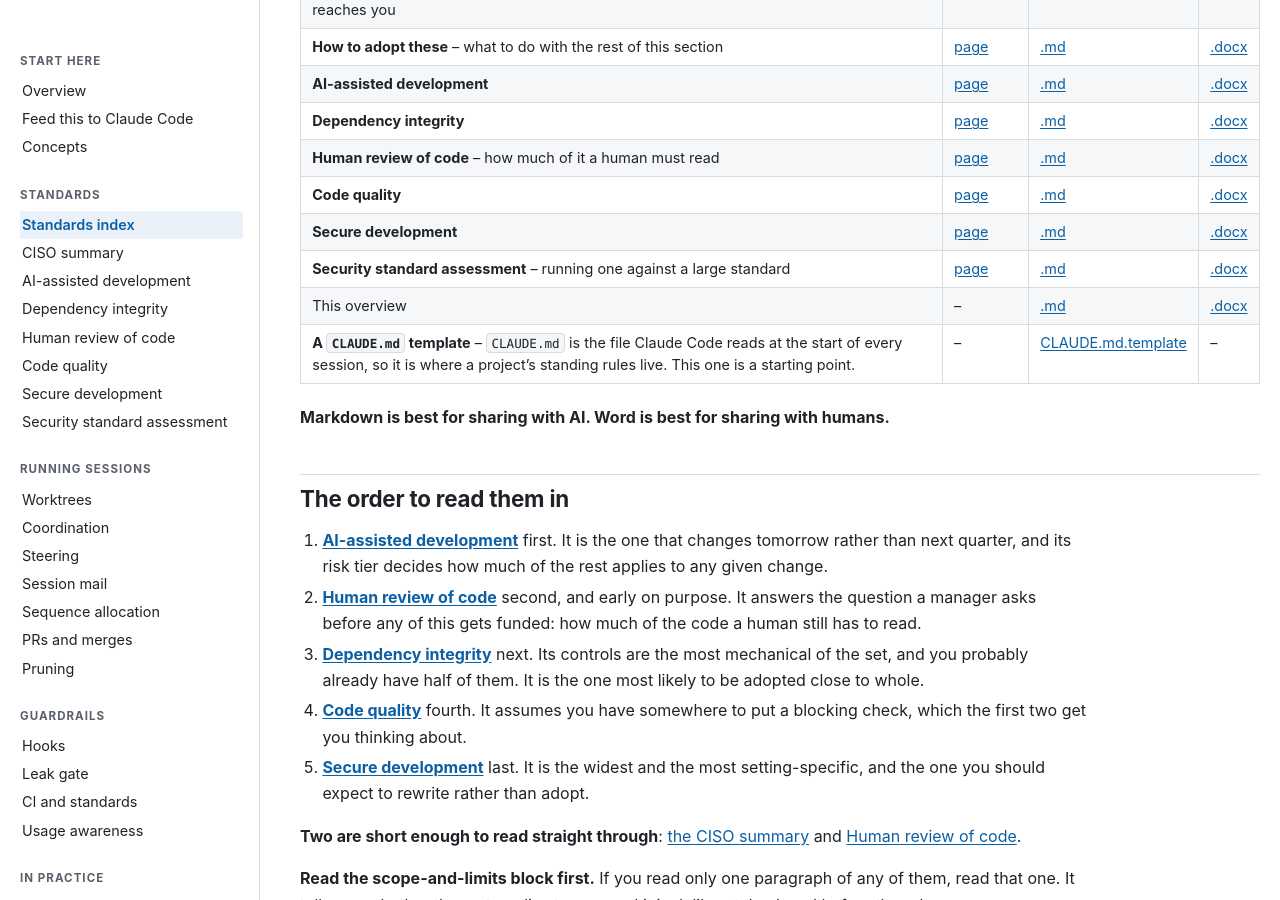
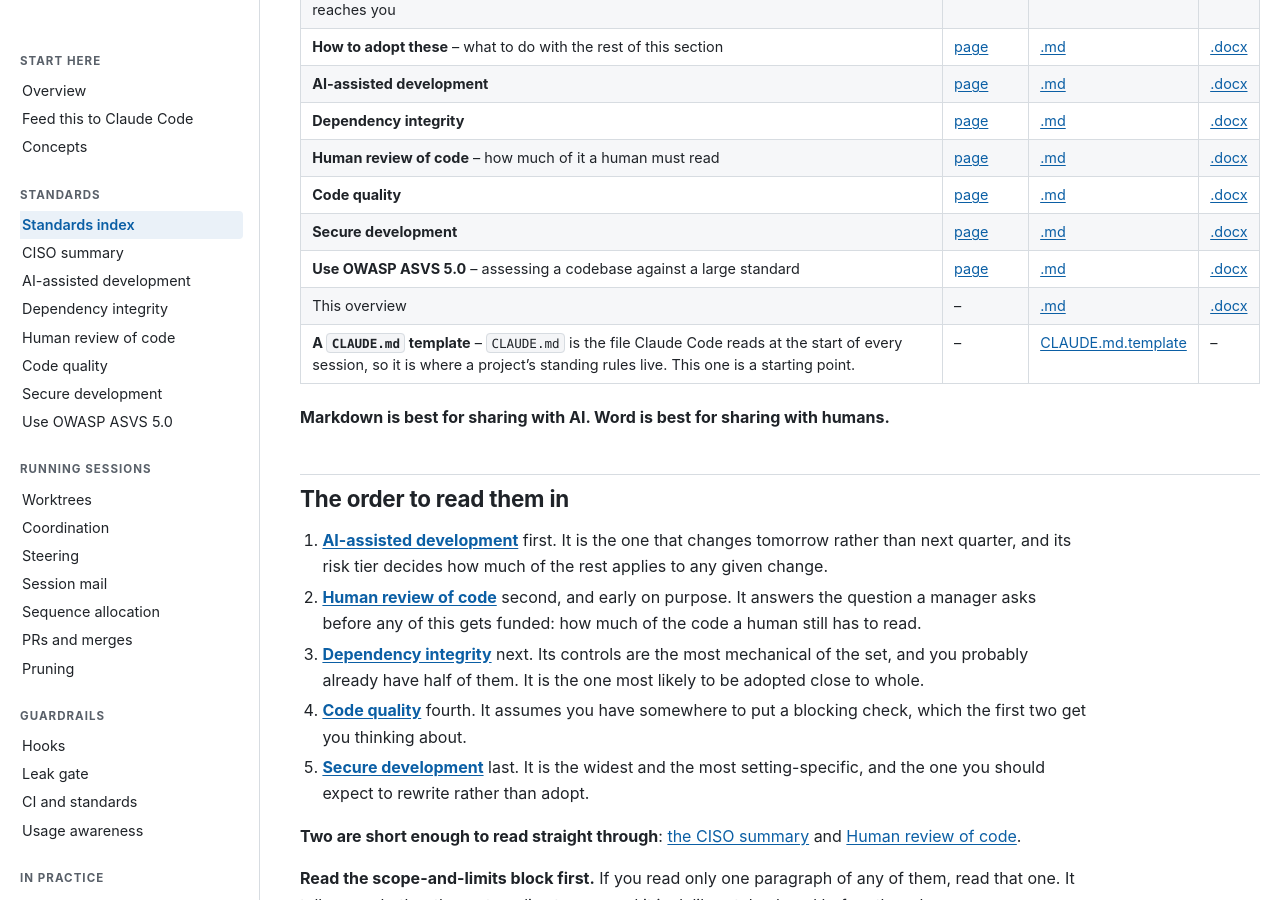
Before and after one commit to wshallwshall/secure-development-standards, a Jekyll site: the page built from docs/standards/OVERVIEW.md, in a window 1280 px wide and 900 px high, scrolled down 510 px. Built offline with Jekyll 4.4.1, drawn with Linux system fonts in a browser that asks for light colours; our own code applies the rules of GitHub Pages for plain Markdown files; some of the changed text lies outside the part shown.

Commit message:
docs: label the assessment page by what it is for
'Security standard assessment' names the activity, not the thing a reader is
trying to do. Renames the label to 'Use OWASP ASVS 5.0' in the four places it
acts as a label: the site nav, the homepage list, the files table and the
what-each-one-buys-you table, plus the cross-reference from the landscape
page.

The page's own title is unchanged, and the two inline citations in the
adoption page keep the old wording -- there the link is a citation inside a
sentence, where naming the standard instead of the document would read as a
reference to ASVS itself rather than to the method described here.

```diff
--- a/docs/_data/nav.yml
+++ b/docs/_data/nav.yml
@@ -59,7 +59,7 @@
     - label: Secure development
       title: "Secure development: the process a build must satisfy"
       path: /standards/SECURE-DEVELOPMENT.html
-    - label: Security standard assessment
+    - label: Use OWASP ASVS 5.0
       title: Running a large security-standard assessment with AI agents
       path: /ASVS-ASSESSMENT.html
 
--- a/docs/standards/OVERVIEW.md
+++ b/docs/standards/OVERVIEW.md
@@ -19,7 +19,7 @@ edited down to your setting before it is useful.
 | **Human review of code** -- how much of it a human must read | [page](REVIEW-DEPTH.md) | [.md](https://raw.githubusercontent.com/wshallwshall/claude-multisession/main/docs/standards/REVIEW-DEPTH.md) | [.docx](https://raw.githubusercontent.com/wshallwshall/claude-multisession/main/docs/standards/word/REVIEW-DEPTH.docx) |
 | **Code quality** | [page](CODE-QUALITY.md) | [.md](https://raw.githubusercontent.com/wshallwshall/claude-multisession/main/docs/standards/CODE-QUALITY.md) | [.docx](https://raw.githubusercontent.com/wshallwshall/claude-multisession/main/docs/standards/word/CODE-QUALITY.docx) |
 | **Secure development** | [page](SECURE-DEVELOPMENT.md) | [.md](https://raw.githubusercontent.com/wshallwshall/claude-multisession/main/docs/standards/SECURE-DEVELOPMENT.md) | [.docx](https://raw.githubusercontent.com/wshallwshall/claude-multisession/main/docs/standards/word/SECURE-DEVELOPMENT.docx) |
-| **Security standard assessment** -- running one against a large standard | [page](../ASVS-ASSESSMENT.md) | [.md](https://raw.githubusercontent.com/wshallwshall/claude-multisession/main/docs/ASVS-ASSESSMENT.md) | [.docx](https://raw.githubusercontent.com/wshallwshall/claude-multisession/main/docs/standards/word/ASVS-ASSESSMENT.docx) |
+| **Use OWASP ASVS 5.0** -- assessing a codebase against a large standard | [page](../ASVS-ASSESSMENT.md) | [.md](https://raw.githubusercontent.com/wshallwshall/claude-multisession/main/docs/ASVS-ASSESSMENT.md) | [.docx](https://raw.githubusercontent.com/wshallwshall/claude-multisession/main/docs/standards/word/ASVS-ASSESSMENT.docx) |
 | This overview | -- | [.md](https://raw.githubusercontent.com/wshallwshall/claude-multisession/main/docs/standards/OVERVIEW.md) | [.docx](https://raw.githubusercontent.com/wshallwshall/claude-multisession/main/docs/standards/word/OVERVIEW.docx) |
 | **A `CLAUDE.md` template** -- `CLAUDE.md` is the file Claude Code reads at the start of every session, so it is where a project's standing rules live. This one is a starting point. | -- | [CLAUDE.md.template](https://raw.githubusercontent.com/wshallwshall/claude-multisession/main/CLAUDE.md.template) | -- |
 
@@ -103,7 +103,7 @@ Read the line, then the document that matches the argument you are currently los
 | [AI-assisted development](AI-ASSISTED-DEVELOPMENT.md) | Five named process failure modes as an organizing spine. A tier ladder that says how much rigor this particular change needs. The hard line between a control and a wish: a gate is a deterministic check, and the model never certifies its own output. An adversarial verification pass written as a technique, including the cases where it is pure waste. |
 | [Dependency integrity](DEPENDENCY-INTEGRITY.md) | Two directions in one document. Inbound: third-party code held as a black box you deliberately do not source-review, with the obligation made finite and the human effort concentrated at adoption and at each bump. Outbound: a published build that contains only what you declared, verifiable by the person installing it. |
 | [Human review of code](REVIEW-DEPTH.md) | The answer to "how much of this must a human read" that is not a percentage. Depth resolved per change by risk tier, a sensitive-data ratchet that dominates size, and an unknown-clamps-up rule. Two conditions that force a full line-by-line read regardless. The contested question of whether explaining code with the AI coding assistant's help satisfies the floor. |
-| [Security standard assessment](../ASVS-ASSESSMENT.md) | A method for assessing a codebase against a standard with several hundred requirements. Verdict vocabularies that mean the same thing to two reviewers, and evidence anchors a machine can re-check. Pinning the standard's corpus so it cannot shift underneath you, and how to read a movement in a score. |
+| [Use OWASP ASVS 5.0](../ASVS-ASSESSMENT.md) | A method for assessing a codebase against a standard with several hundred requirements. Verdict vocabularies that mean the same thing to two reviewers, and evidence anchors a machine can re-check. Pinning the standard's corpus so it cannot shift underneath you, and how to read a movement in a score. |
 | [Code quality](CODE-QUALITY.md) | Rows that may decide a verdict, separated from rows that may only start a conversation. The published evidence behind refusing to gate on a single number. A map from each way machine-written code goes wrong to the control that neutralizes it. Review depth as a per-file decision, so a large diff stays finite. |
 | [Secure development](SECURE-DEVELOPMENT.md) | A written producer-versus-operator ownership split. A per-interface threat model that gives review something to check against, and a finite secure-coding list. An honest read of what a green pipeline has and has not established. A release gate that is a checklist rather than a debate. |
 
```
Also changed, not shown: docs/standards/STANDARDS-LANDSCAPE.md (+1 -1 lines), 2 other files.
